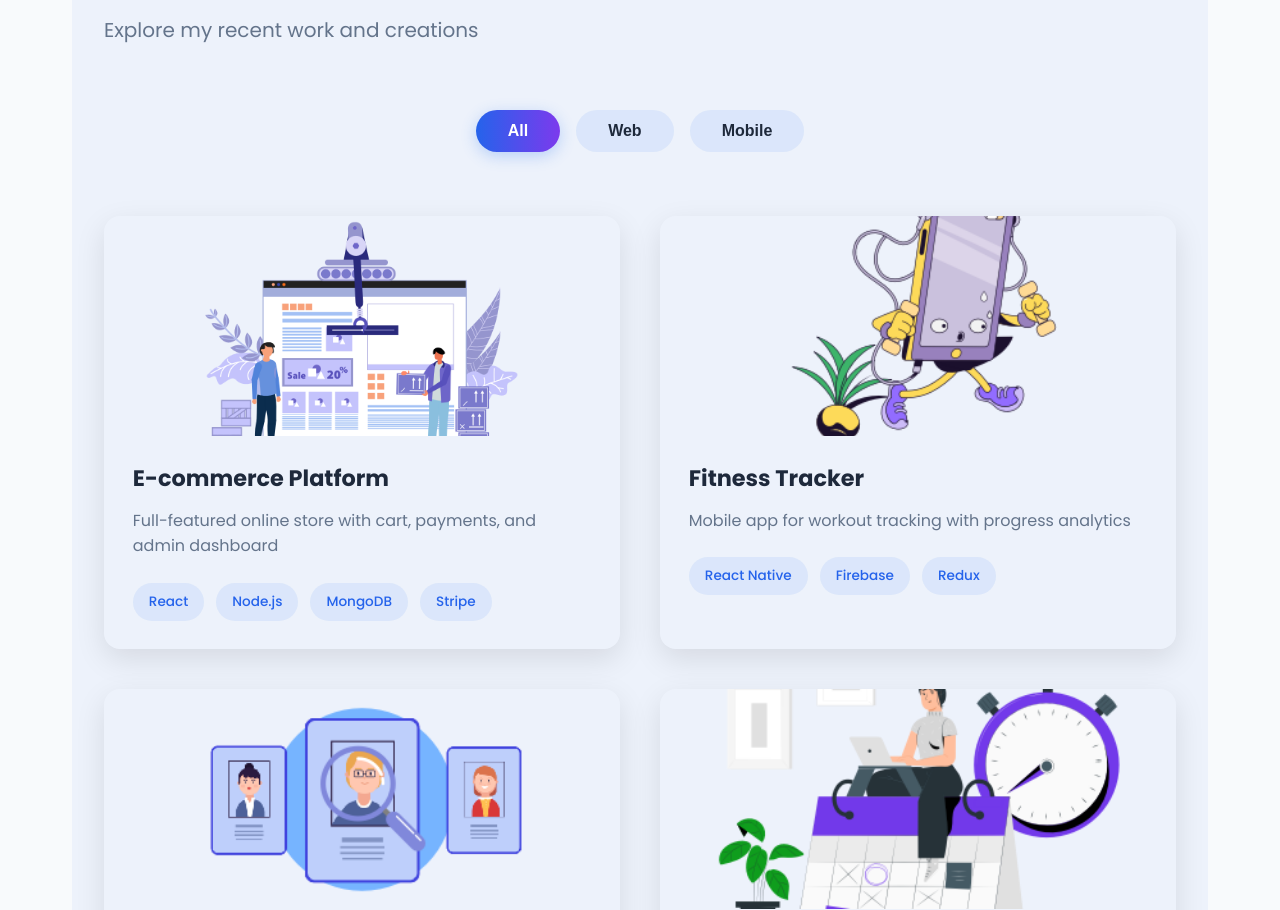
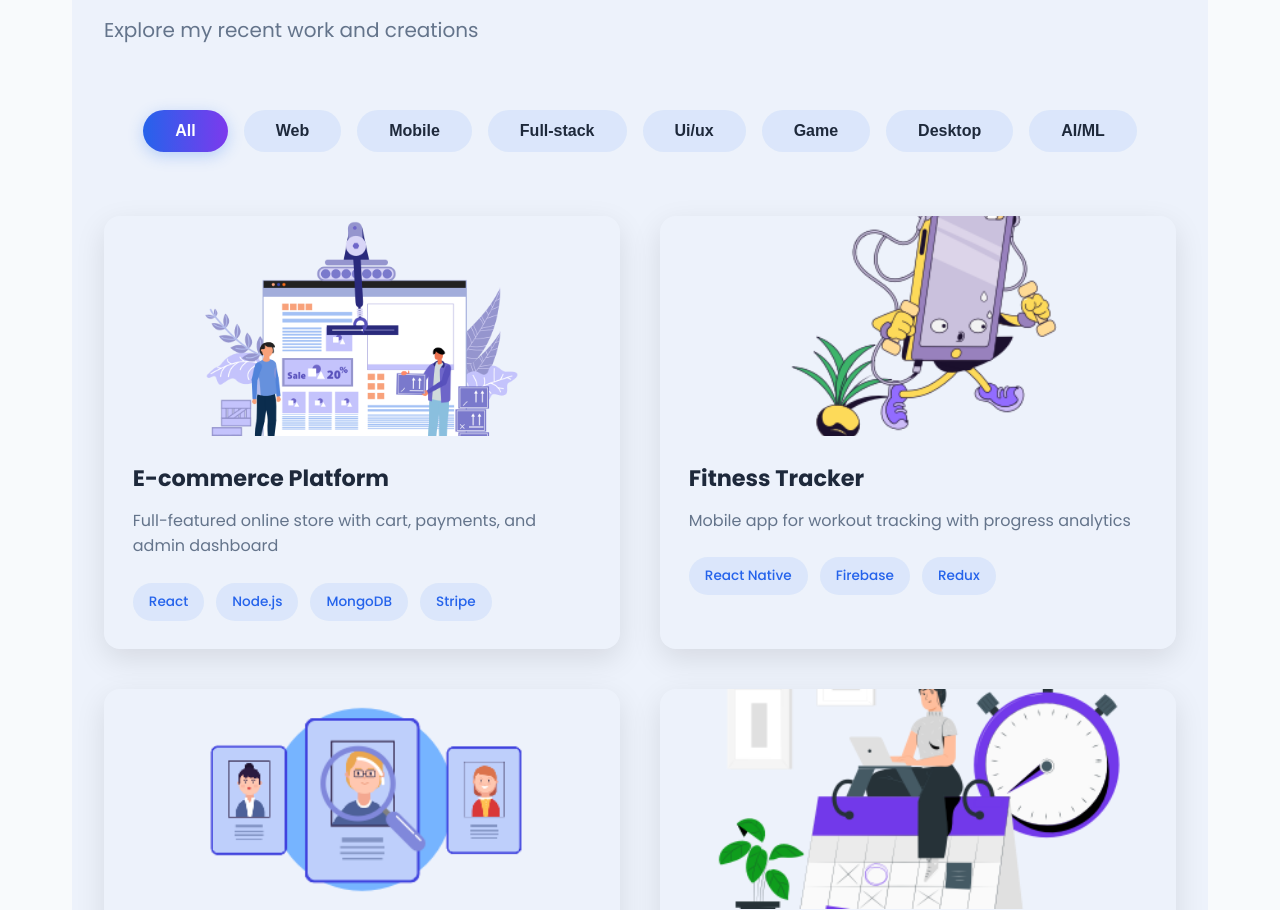
Before and after one commit to Neshadi/Portfolio, a React (Vite) app: page / in a window 1280 px wide. Shown: the part 1933-2843 px from the top of the page. Built offline with nearby package versions, Linux system fonts and the light colour scheme.

Commit message:
Update Projects.jsx

```diff
--- a/src/sections/Projects/Projects.jsx
+++ b/src/sections/Projects/Projects.jsx
@@ -104,7 +104,7 @@ export const Projects = () => {
           viewport={{ once: true, margin: "-100px" }}
           transition={{ duration: 0.6, delay: 0.2 }}
         >
-          {['all', 'web', 'mobile'].map((filter) => (
+          {['all',  'web','mobile', 'full-stack',   'ui/ux',  'game','desktop','AI/ML' ].map((filter) => (
             <motion.button
               key={filter}
               className={`filter-btn ${activeFilter === filter ? 'active' : ''}`}
```
